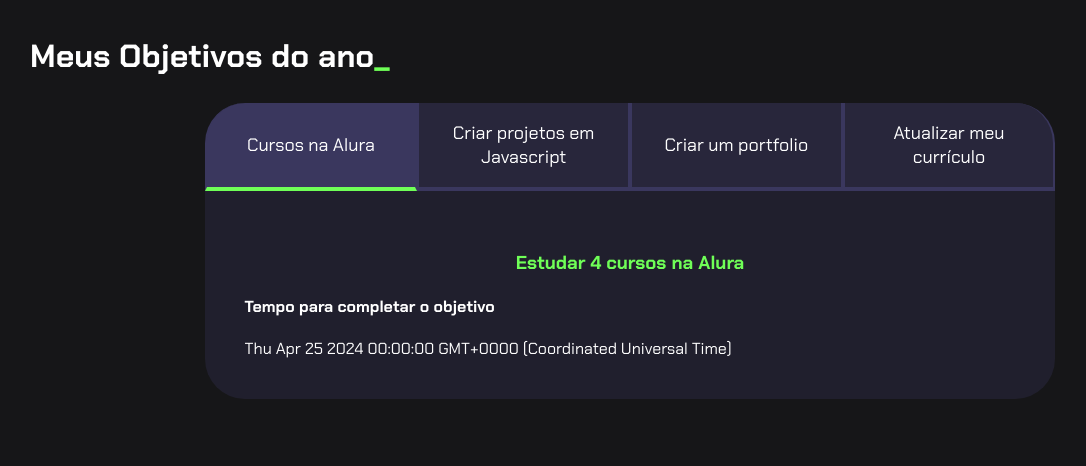
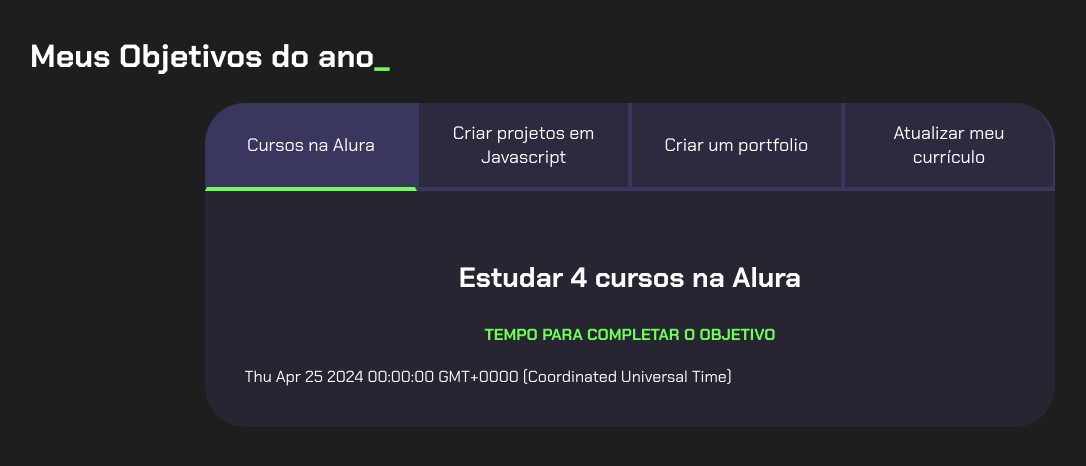
Before and after one commit to XXXJNNY/Projeto-de-vida, a plain HTML site: page index.html in a window 1280 px wide. Both pictures are taken after a click on the button "Cursos na Alura". Shown: the whole page, without its empty margins (10-1096 px from the left). Drawn offline with Linux system fonts and the light colour scheme.

Commit message:
Add files via upload

```diff
--- a/index.html
+++ b/index.html
@@ -1,10 +1,9 @@
 <!DOCTYPE html>
-<html lang="en">
+<html lang="pt-br">
 <head>
     <meta charset="UTF-8">
-    <meta http-equiv="X-UA-Compatible" content="IE=edge">
     <meta name="viewport" content="width=device-width, initial-scale=1.0">
-    <title>Meus objetivos do ano_</title>
+    <title>Meus objetivos do ano</title>
     <link rel="stylesheet" href="style.css">
 </head>
 <body>
@@ -21,22 +20,22 @@
             <div class="aba-conteudo ativo">
                 <h3 class="aba-conteudo-titulo-principal">Estudar 4 cursos na Alura</h3>
                 <h4 class="aba-conteudo-titulo-secundario">Tempo para completar o objetivo</h4>
-                <div class="contador"></div>
+             <div class="contador"></div>
             </div>
             <div class="aba-conteudo">
                 <h3 class="aba-conteudo-titulo-principal">Criar 5 projetos em Javascript</h3>
                 <h4 class="aba-conteudo-titulo-secundario">Tempo para completar o objetivo</h4>
-                <div class="contador"></div>
+             <div class="contador"></div>
             </div>
             <div class="aba-conteudo">
                 <h3 class="aba-conteudo-titulo-principal">Criar um portfolio com os meus 3 melhores projetos</h3>
                 <h4 class="aba-conteudo-titulo-secundario">Tempo para completar o objetivo</h4>
-                <div class="contador"></div>
+             <div class="contador"></div>
             </div>
             <div class="aba-conteudo">
                 <h3 class="aba-conteudo-titulo-principal">Atualizar meu curriculo com os certificados da Alura</h3>
                 <h4 class="aba-conteudo-titulo-secundario">Tempo para completar o objetivo</h4>
-                <div class="contador"></div>
+             <div class="contador"></div>
             </div>
         </div>
     </div>
--- a/main.js
+++ b/main.js
@@ -1,17 +1,19 @@
-const botoes=document.querySelectorAll(".botao");
-const textos=document.querySelectorAll(".aba-conteudo");
-const contadores=document.querySelectorAll(".contador");
-const tempoObjetivo1 = new Date("2024-04-25")
-contadores[0].textContent= tempoObjetivo1
+const botoes = document.querySelectorAll(".botao");
+const textos= document.querySelectorAll(".aba-conteudo");
+const contadores= document.querySelectorAll(".contador");
+const tempoObjetivo1= new Date("2024-04-25");
+contadores[0].textContent =tempoObjetivo1;
+for(let i=0;i <botoes.length;i++){
+    botoes[i].onclick = function(){
 
-   for(let i=0; i<botoes.length;i++) {
-   botoes[i].onclick=function() {
-    for(let  j=0;j<botoes.length;j++){
-        botoes[j].classList.remove("ativo");
-        textos[j].classList.remove("ativo");
-    }
+        for(let j=0;j<botoes.length;j++){
+            botoes[j].classList.remove("ativo");
+            textos[j].classList.remove("ativo");
+
+        }
+
         botoes[i].classList.add("ativo");
         textos[i].classList.add("ativo");
 
-   }
+    }
 }
--- a/style.css
+++ b/style.css
@@ -1,8 +1,7 @@
-@import url('https://fonts.googleapis.com/css2?family=Chakra+Petch:ital,wght@0,400;0,700;1,400;1,700&display=swap');
+@import url('https://fonts.googleapis.com/css2?family=Chakra+Petch:wght@400;700&display=swap');
 
-
-:root{
-    --cor-de-fundo: #161618;
+:root {
+    --cor-de-fundo: #1E1E1E;
     --verde: #6FFF57;
     --branco: #FFFFFF;
     --botao-ativo: #3A375E;
@@ -16,7 +15,8 @@ body {
     font-family: 'Chakra Petch', sans-serif;
 }
 
-  .conteudo-principal{
+
+.conteudo-principal {
     display: flex;
     flex-direction: column;
     justify-content: center;
@@ -26,7 +26,7 @@ body {
     margin: 0 auto;
 }
 
-  .titulo-principal{
+.titulo-principal {
     text-align: left;
     width: 100%;
     font-size: 32px;
@@ -36,8 +36,9 @@ body {
     color: var(--verde);
 }
 
-  .botao{
-      font-family: "Chakra Petch", sans-serif;
+
+.botao {
+    font-family: 'Chakra Petch', sans-serif;
     background-color: var(--botao-inativo);
     color: var(--branco);
     display: flex;
@@ -52,20 +53,14 @@ body {
     border-top: none;
 }
 
-  .botoes{
+.botao:first-child {
+    border-radius: 40px 40px 0 0;
+}
+
+.botoes {
     display: block;
 }
-  @media screen and (min-width: 768px) {
-      .botoes{
-          display: flex;
-      }
-      .botao:first-child{
-        border-radius: 40px 0 0 0;
-      }
-      .botao:last-child{
-        border-radius: 0 40px 0 0;
-      }
-  }
+
 .botao.ativo{
     background-color: var(--botao-ativo);
     border-bottom: 4px solid var(--verde);
@@ -76,21 +71,34 @@ body {
     padding: 40px;
     border-radius: 0 0 40px 40px;
 }
-
 .aba-conteudo.ativo{
-       display: block;
+    display:block;
 }
 
 .aba-conteudo{
     display: none;
 }
 
-     .aba-titulo-principal{
+.aba-conteudo-titulo-principal{
     font-size: 28px;
     text-align: center;
 }
-
-     .aba-conteudo-titulo-principal{
+.aba-conteudo-titulo-secundario{
     text-align: center;
     color: var(--verde);
+    text-transform: uppercase;
 }
+
+@media screen and (min-width: 768px) {
+    .botoes {
+        display: flex;
+    }
+
+    .botao:first-child {
+        border-radius: 40px 0 0 0;
+    }
+
+    .botao:last-child {
+        border-radius: 0 40px 0 0;
+    }
+}
```
Also changed, not shown: 1 other file. Lines whose indentation alone changed are shown as unchanged.
